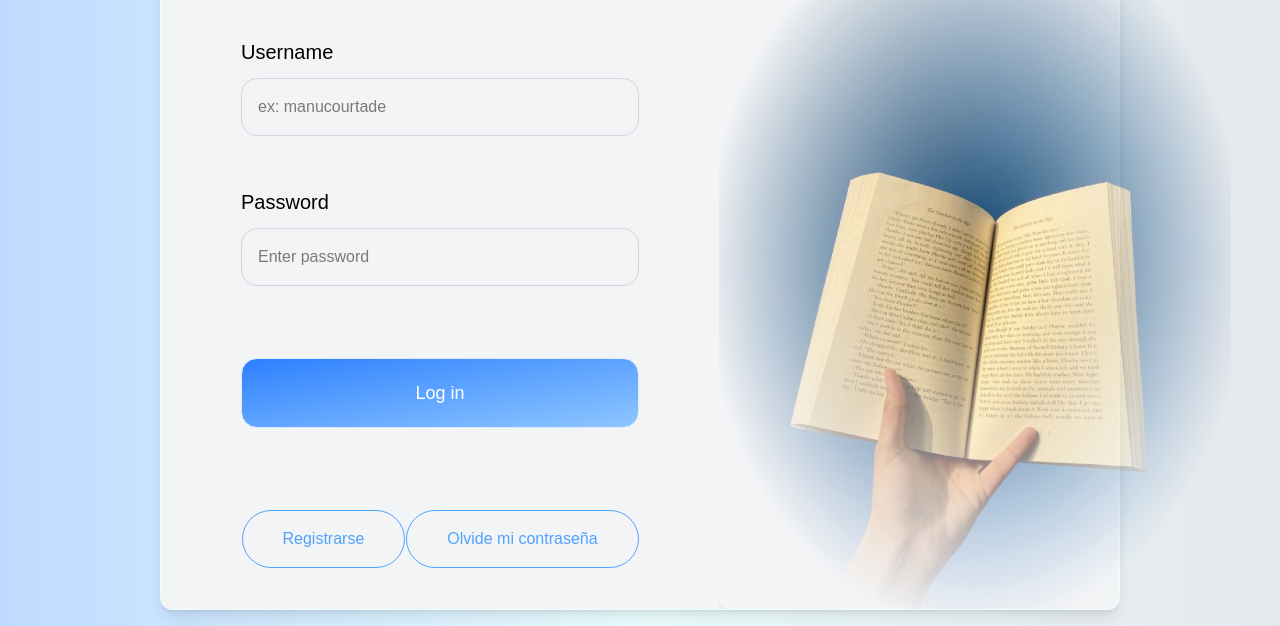
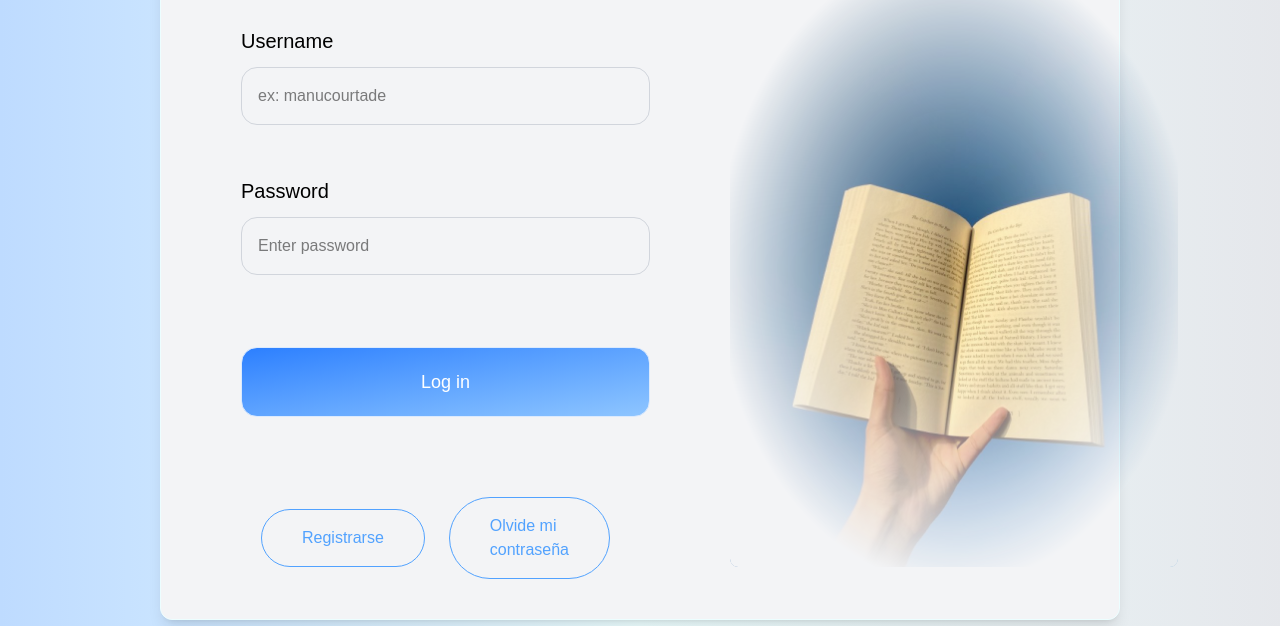
Before and after one commit to manucourtade/library-management-tailwind, a website: page index.html in a window 1280 px wide. Shown: the part 174-800 px from the top of the page. Drawn offline with Linux system fonts and the light colour scheme.

Commit message:
fix: fix the bottoms register gap

```diff
--- a/index.html
+++ b/index.html
@@ -34,14 +34,14 @@
                   hover:animate-slide-out-right transition-all ease-out hover:translate-x-10 hover:shadow-lg">
                     Log in</button>
             </form>
-        <div class="flex justify-around text-white">
-            <a href="#" class="text-blue-400 py-4 px-10 border rounded-full hover:bg-blue-700 hover:shadow-lg hover:text-white transition-colors duration-300">Registrarse</a>
-            <a href="#" class="text-blue-400 py-4 px-10 border rounded-full hover:bg-blue-700 hover:shadow-lg hover:text-white transition-colors duration-300">Olvide mi contraseña</a>
+        <div class="flex flex-col md:flex-row justify-center md:justify-around items-center gap-6 px-5 text-white">
+            <a href="#" class=" text-blue-400  py-4  px-10 border rounded-full hover:bg-blue-700 hover:shadow-lg hover:text-white transition-colors duration-300">Registrarse</a>
+            <a href="#" class="text-blue-400 py-4 mr-5 px-9 md:px-10 border rounded-full hover:bg-blue-700 hover:shadow-lg hover:text-white transition-colors duration-300">Olvide mi contraseña</a>
         </div>
         </div>
 
         <img src="assets/library-img.jpg" alt="Library image log-in"
-        class="mask-radial-from-0% mask-radial-to-75% justify-center self-center md:w-lg w-full mx-10 rounded-lg">
+        class="mask-radial-from-0% mask-radial-to-75% justify-center self-center  md:w-md w-full mx-10 rounded-lg">
 
 
     </header>
```
Also changed, not shown: package.json (+0 -8 lines), assets/output.css.
